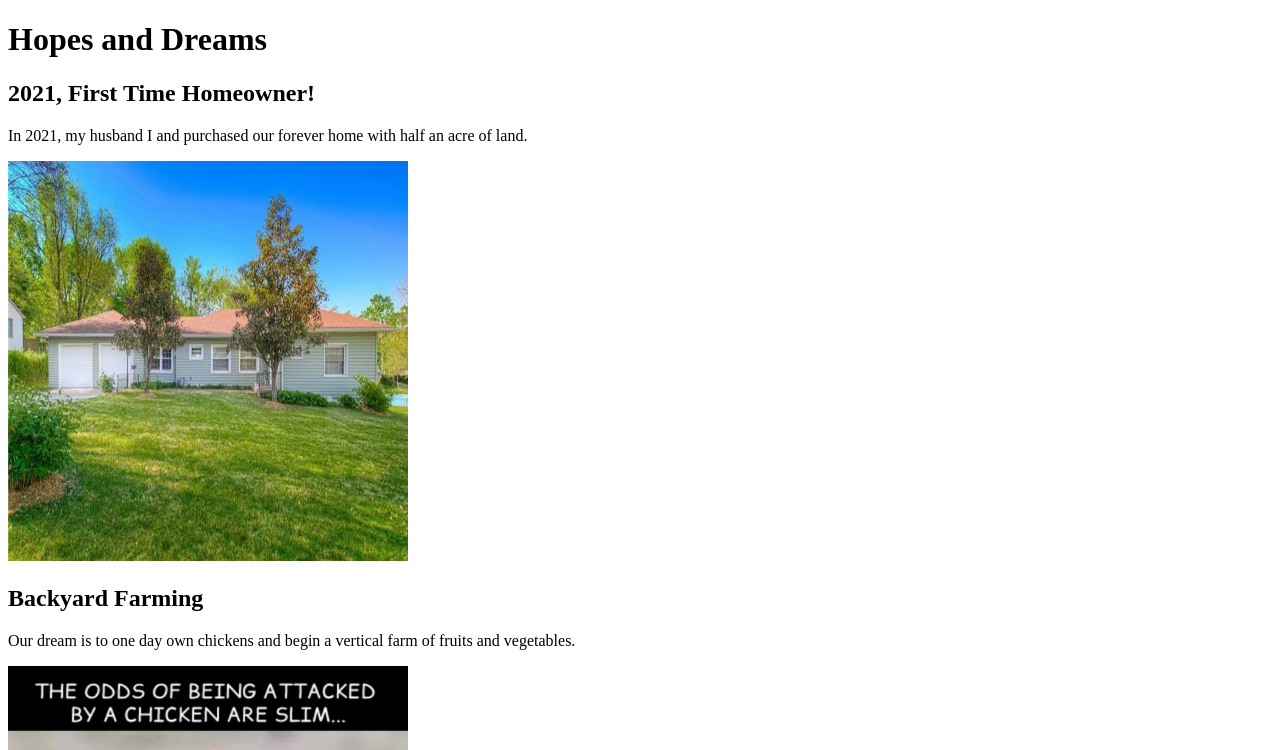
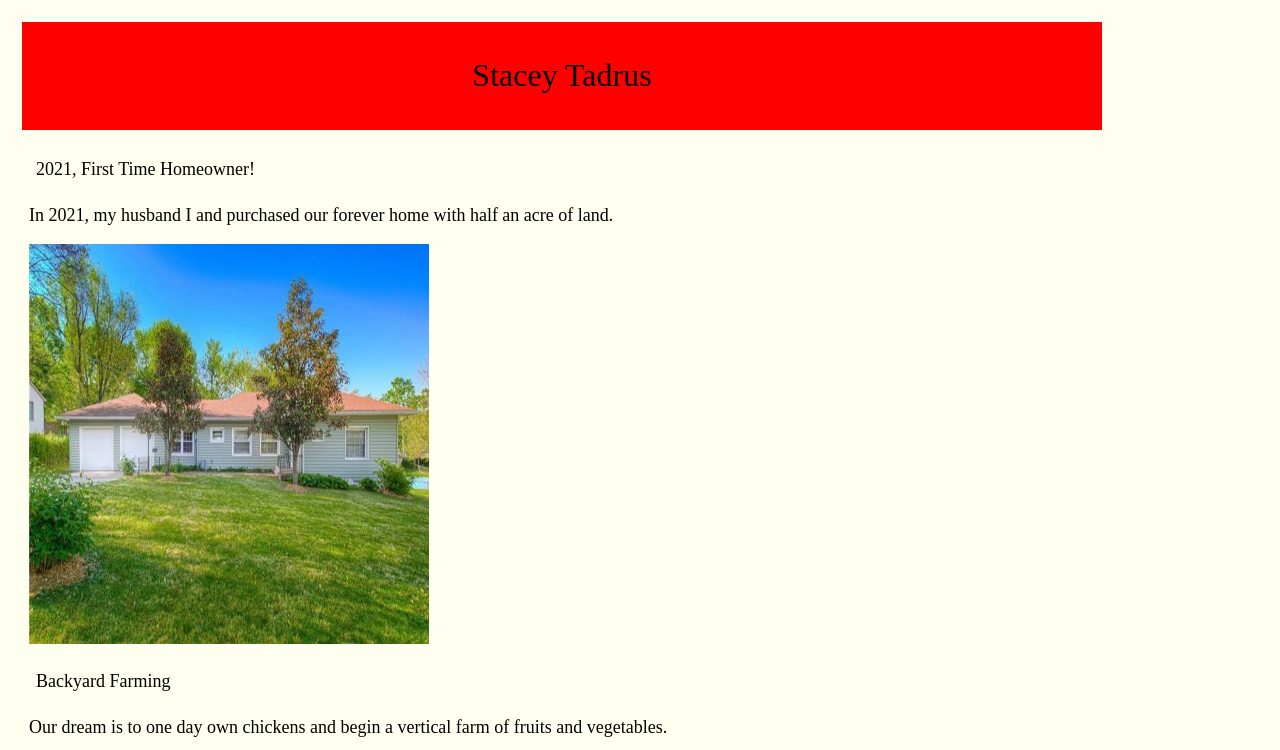
Before and after one commit to stadrus/js-assignment-4-html-me-something-stadrus, a website: page index.html in a window 1280 px wide. Shown: the top 750 px of the page. Drawn offline with Linux system fonts and the light colour scheme.

Commit message:
style change

```diff
--- a/index.html
+++ b/index.html
@@ -1,6 +1,7 @@
 <!doctype html>
 <html lang="en">
    <head>
+      <link rel="stylesheet" href="styles.css">
       <meta charset="utf-8">
       <title>Stacey Tadrus</title>
       <meta name="viewport" content="width=device-width">
@@ -9,7 +10,7 @@
       <!-- Write your HTML in this file! -->
 
       <header>
-         <h1>Hopes and Dreams</h1>
+         <h1>Stacey Tadrus</h1>
       </header>
     <main>
       <article>
@@ -21,8 +22,9 @@
          <h2>Backyard Farming</h2>
          <p> Our dream is to one day own chickens and begin a vertical farm of fruits and vegetables.</p>
          <img src="Images/chicken.jpg" width="400" height="400" alt="chicken">
+
          <h2>Helping the community</h2>
-         <p>We plan to use the yeld from our farm to provide fresh produce to communities surrounding our church.</p>
+         <p>We plan to use our farm to provide fresh produce to neighborhoods surrounding our church.</p>
 
          <h2>Artwork</h2>
          <p>During downtime, I like to build and careat things. My latest project was this sculpture made of paper mache </p>
--- a/styles.css
+++ b/styles.css
@@ -1,36 +1,34 @@
 /* Write your CSS here! */
 /*https://github.com/stadrus/js-assignment-4-html-me-something-stadrus.git*/
 html,header,body,h1,h2,article,footer{
-    margin: 0;
-	padding: 0;
-	border: 0;
+    margin: 20;
+	padding: 7px;
+	border: 80;
 	font-size: 100%;
 	font: inherit;
 	vertical-align: baseline;
 
     }
-    header{
-    background-color: blueviolet;
-    font-size: medium;
+    header {
+    background-color: red;
+    font-size: xx-large;
+    text-align: center;
+    color: black;
 
     }
 
     body {
-
+    display: block;
     width: 100%;
     max-width: 1080px;
-    margin: auto;
-    background-color: bisque;
-    font-size: medium;
+    margin: 8px;
+    background-color: ivory;
+    font-size: large;
     }
 
-    header h1{
-    text-decoration-style: wavy;
-    text-align: center;
-    }
-
-    header h2 {
-    background-color: blue;
+    #idheader h2 {
+    font-size: medium;
+    font-style: italic;
     }
 
     footer{
```
